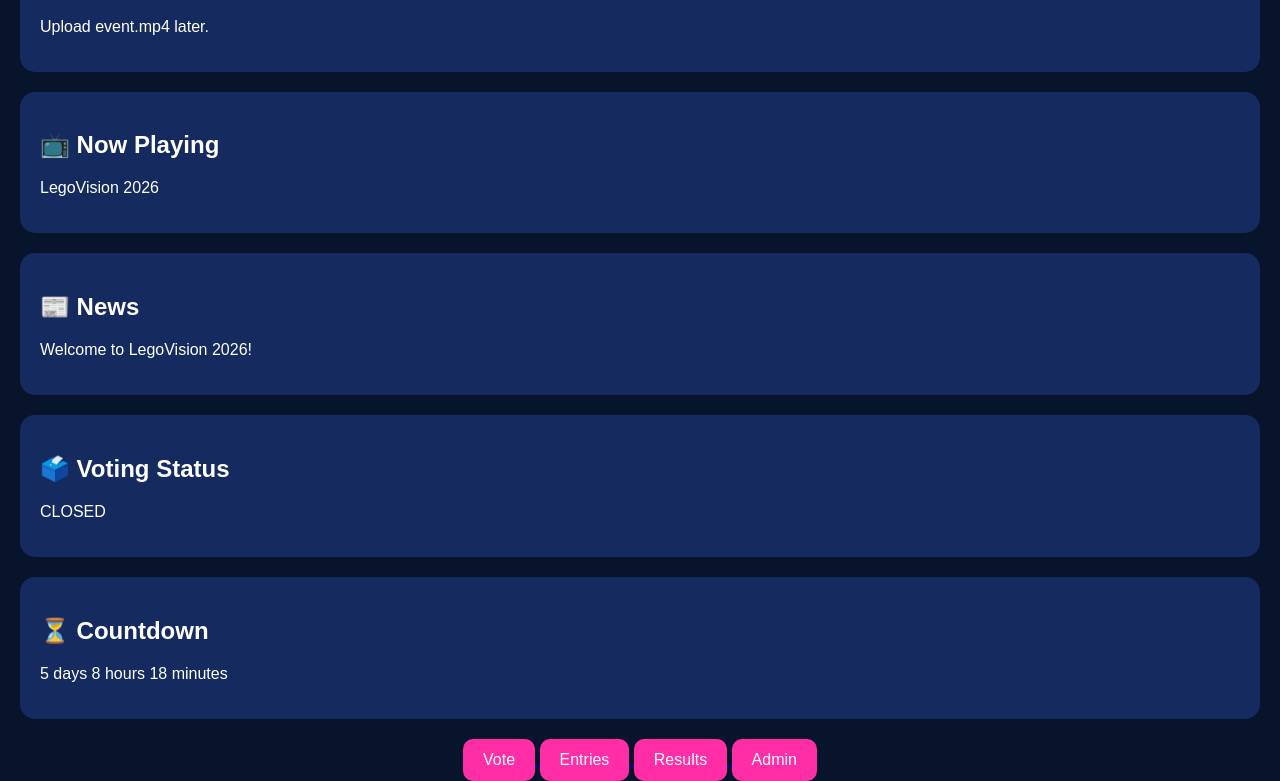
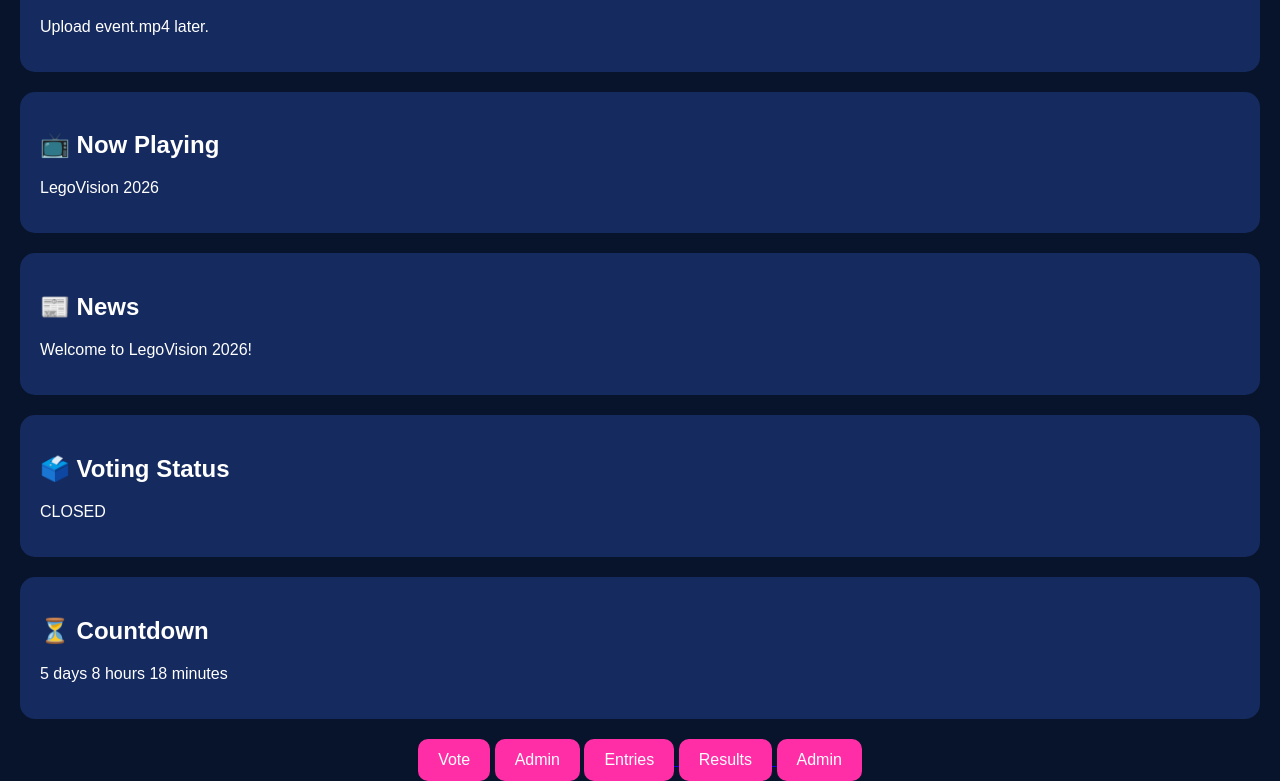
Before and after one commit to VhmBoards/Lego1, a plain HTML site: page index.html in a window 1280 px wide. Shown: the part 1061-1842 px from the top of the page. Drawn offline with Linux system fonts and the light colour scheme.

Commit message:
Wrap Vote button in anchor tag and add Admin button

```diff
--- a/index.html
+++ b/index.html
@@ -102,7 +102,8 @@ button:hover{
 
 <div class="center">
     <a href="vote.html">
-        <button>Vote</button>
+        <a href="vote.html"><button>Vote</button></a>
+<a href="admin.html"><button>Admin</button></a>
     </a>
 
     <a href="entries.html">
```
